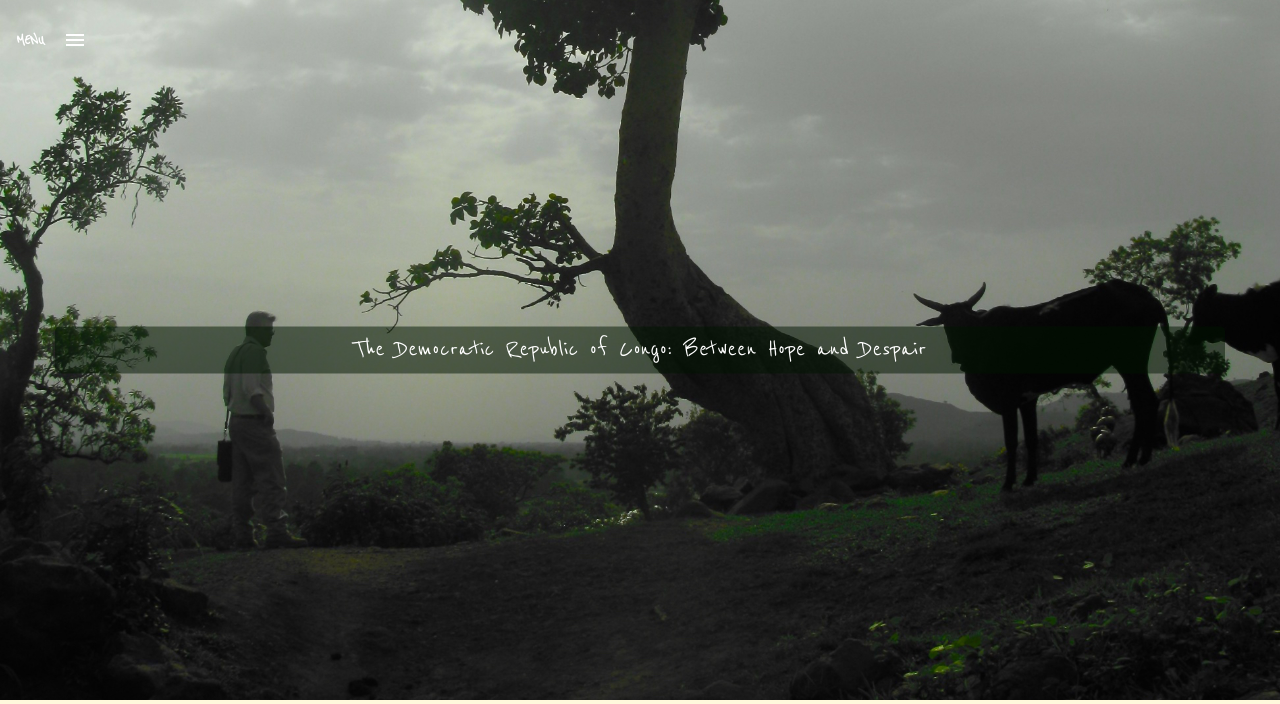
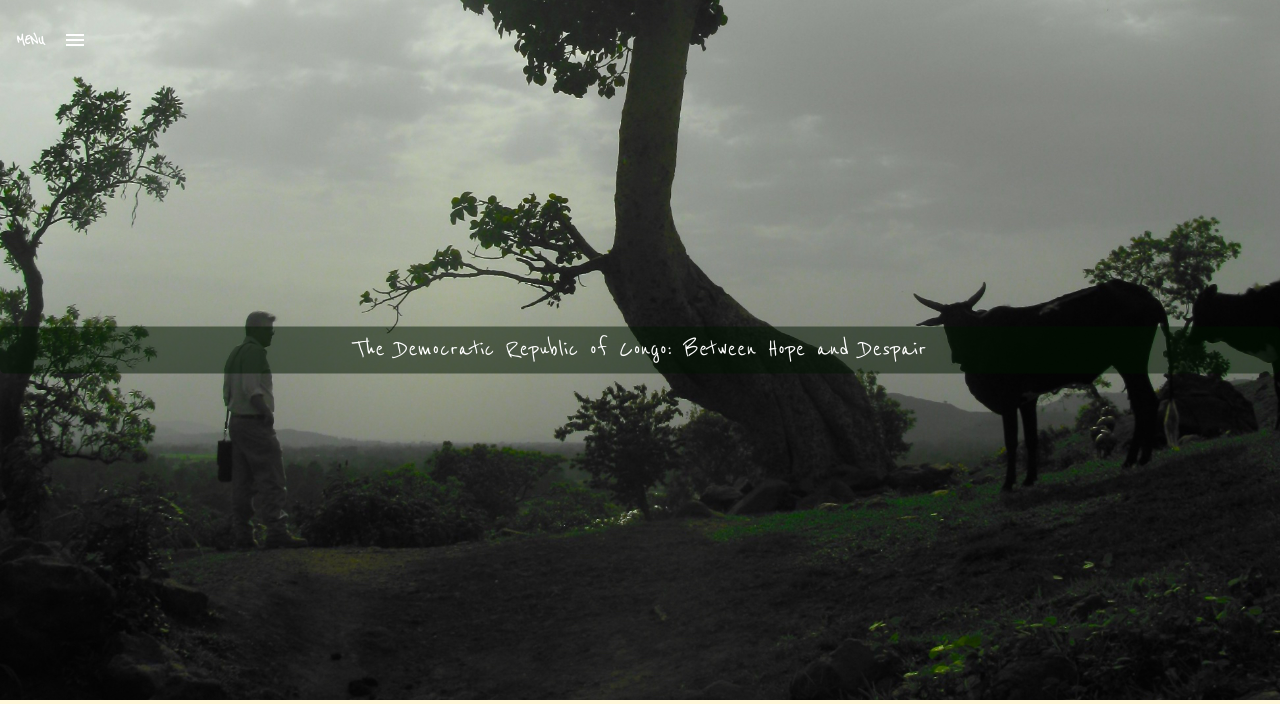
Before and after one commit to bikio/mdeib, a PHP site: page /congo.html in a window 1280 px wide. Shown: the top 704 px of the page. Run offline with PHP 8.4, Linux system fonts and the light colour scheme.

Commit message:
stretch book bg full test

```diff
--- a/css/style.css
+++ b/css/style.css
@@ -397,9 +397,9 @@ html, body {
 }
 .cd-intro h1 {
   position: absolute;
-  width: 95%;
-  max-width: 1170px;
-  left: 50%;
+  width: 100%;
+/*  max-width: 1170px;
+*/  left: 50%;
   top: 50%;
   bottom: auto;
   right: auto;
```
